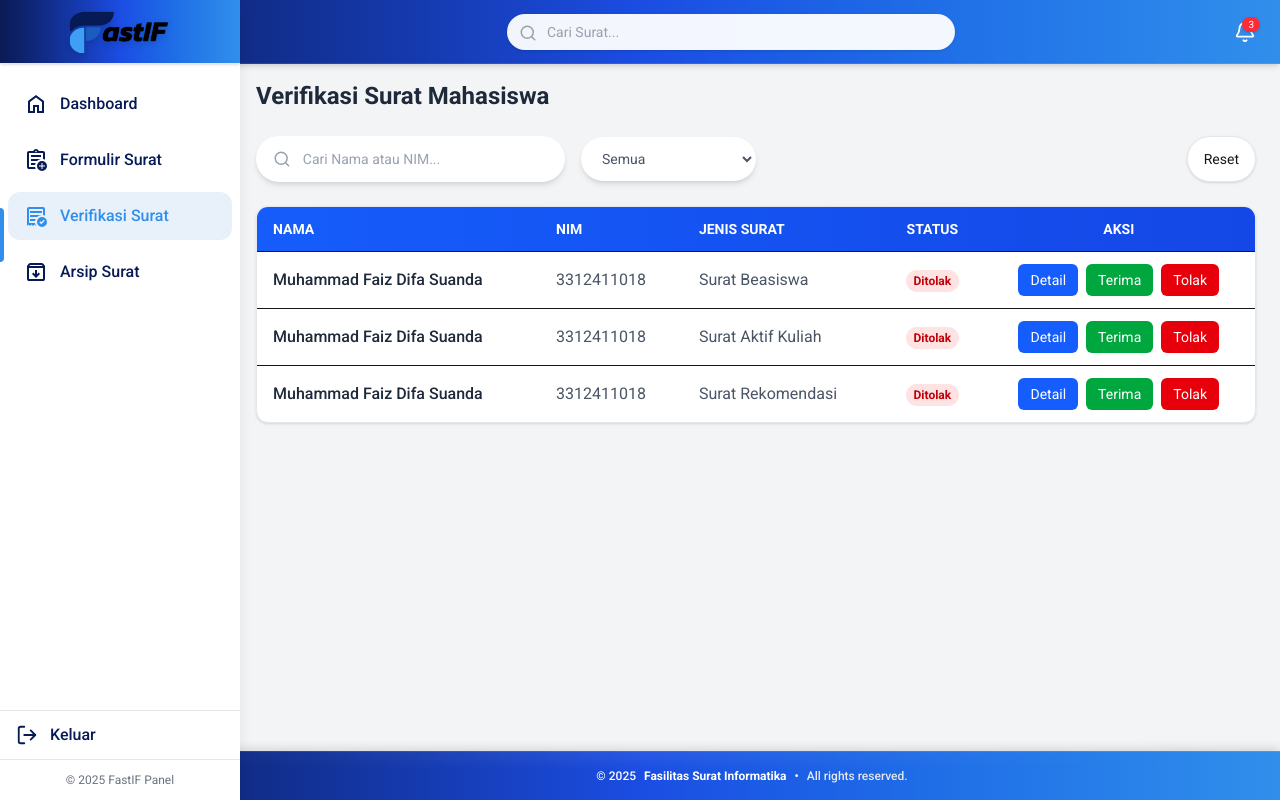
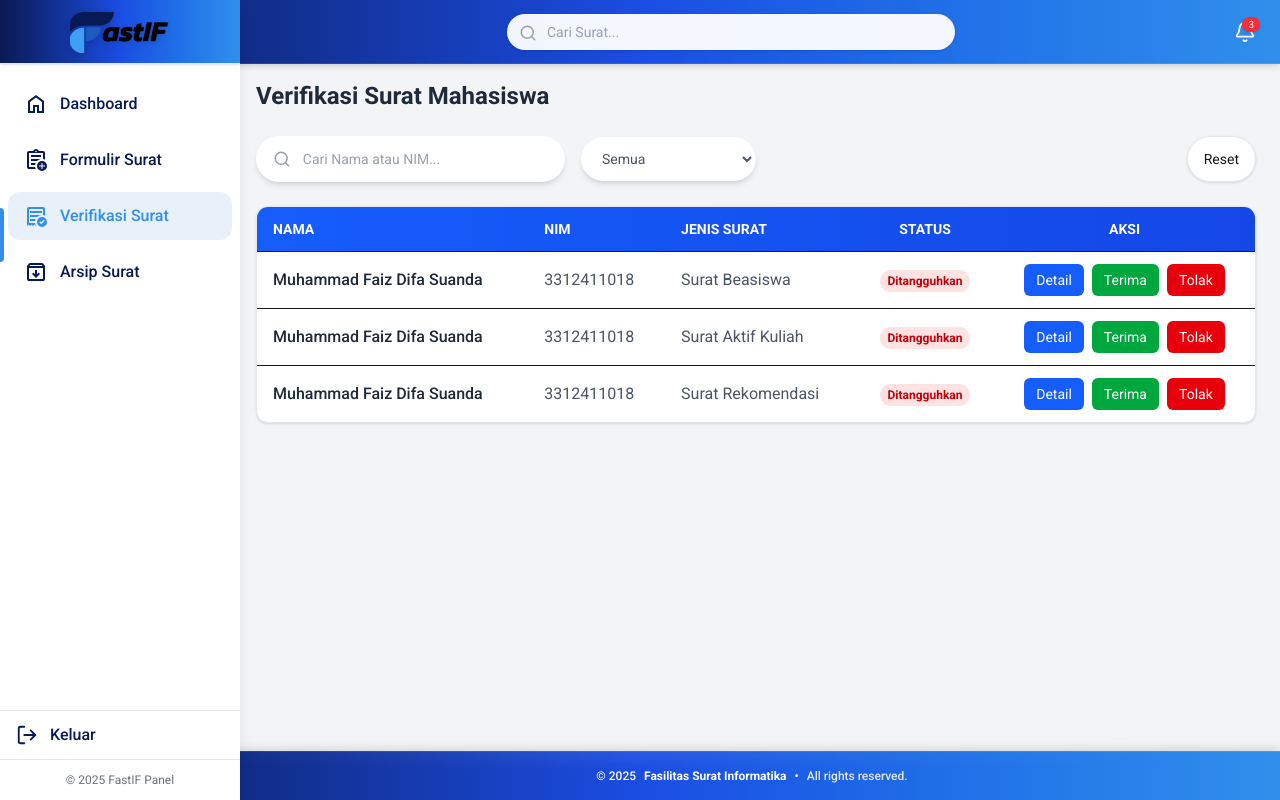
Before and after one commit to Suanda27/FastIF, a Next.js app: page /admin/verifikasi in a window 1280 px wide. Built offline with nearby package versions, Linux system fonts and the light colour scheme.

Commit message:
perbaikan verifikasi

```diff
--- a/src/app/admin/arsip/components/ArsipTable.tsx
+++ b/src/app/admin/arsip/components/ArsipTable.tsx
@@ -78,7 +78,7 @@ export default function ArsipTable({
                     if (status === "ditolak") {
                       return (
                         <span className="px-3 py-1 text-xs bg-red-100 text-red-700 rounded-md border border-red-300">
-                          Ditolak
+                          Ditangguhkan
                         </span>
                       );
                     }
--- a/src/app/admin/dashboard/page.tsx
+++ b/src/app/admin/dashboard/page.tsx
@@ -52,7 +52,7 @@ export default function DashboardPage() {
     let statusDisplay = "Ditangguhkan";
     if (low === "diproses") statusDisplay = "Diproses";
     if (low === "diterima") statusDisplay = "Diterima";
-    if (low === "ditolak") statusDisplay = "Ditolak";
+    if (low === "ditolak") statusDisplay = "Ditangguhkan";
 
     return {
       ...item,
--- a/src/app/admin/verifikasi/page.tsx
+++ b/src/app/admin/verifikasi/page.tsx
@@ -97,7 +97,7 @@ export default function VerifikasiSuratPage() {
           ? "Diproses"
           : r.status === "diterima"
           ? "Diterima"
-          : "Ditolak"
+          : "Ditangguhkan"
       ) as Status,
     }));
 
--- a/src/app/mahasiswa/DashboardMhs/page.tsx
+++ b/src/app/mahasiswa/DashboardMhs/page.tsx
@@ -54,7 +54,7 @@ export default function DashboardMhsPage() {
           ? "Selesai"
           : item.status === "diproses"
           ? "Diproses"
-          : "Ditolak",
+          : "Ditangguhkan",
         }));
 
         setActivities(mapped);
```
Also changed, not shown: 2 other files (tests, documents, lock files or other folders).
